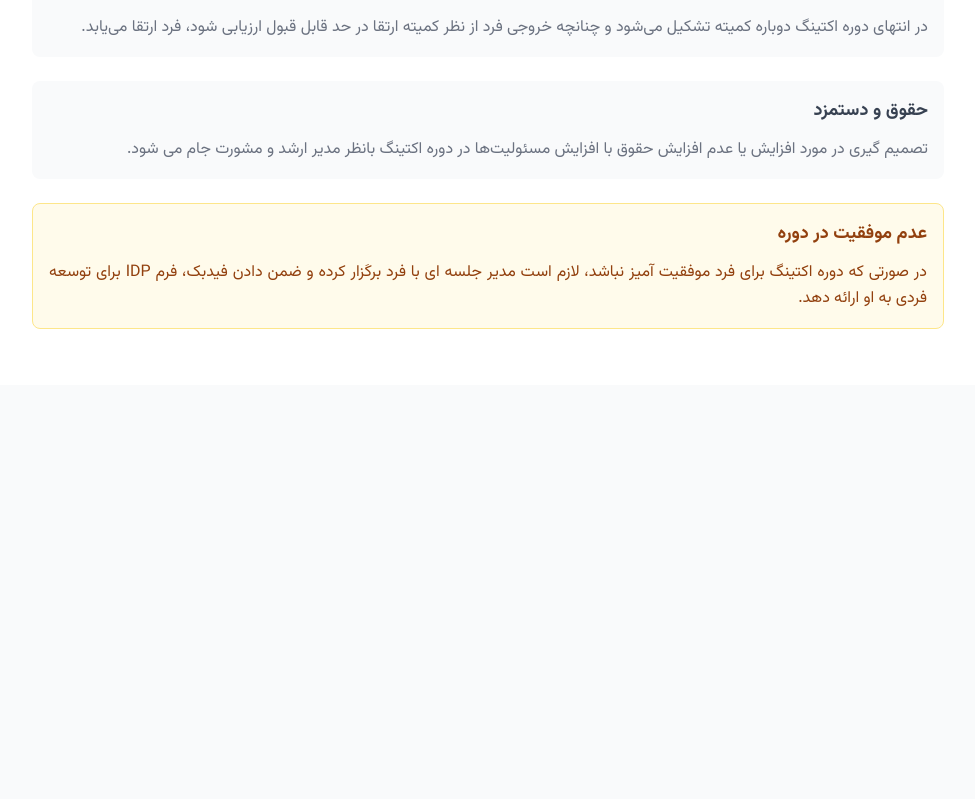
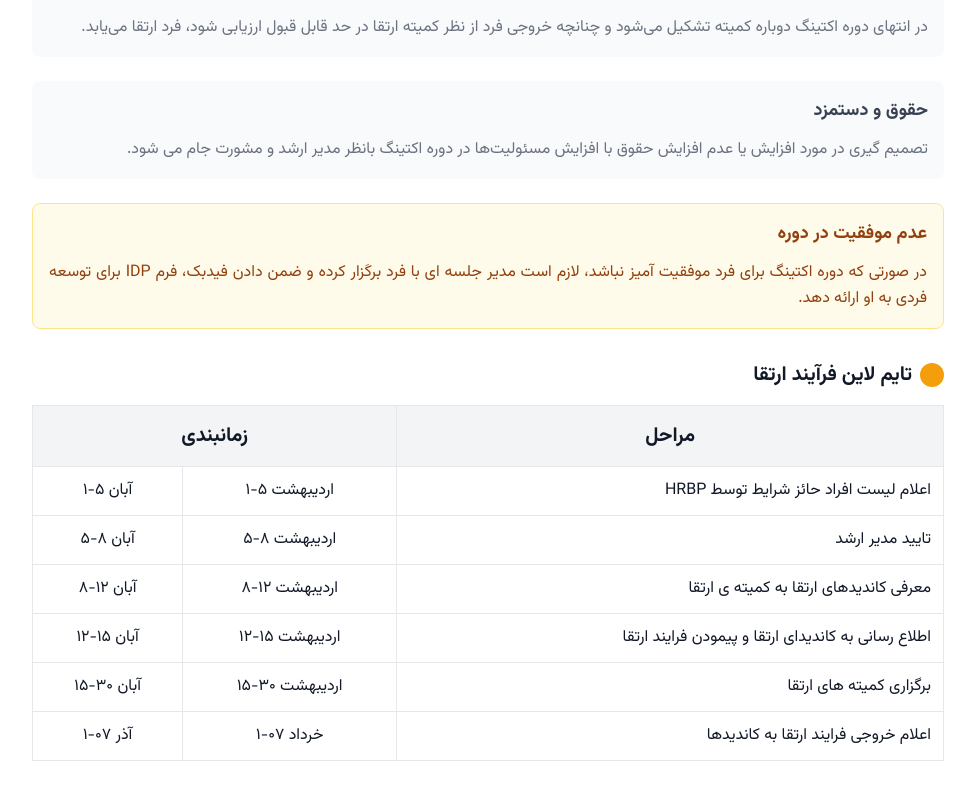
Before and after one commit to espitman/jbm-hr-life, a Nuxt app: page /promotion in a window 1280 px wide. Shown: the part 7772-8571 px from the top of the page, without its empty margins (24-999 px from the left). Before the commit the page ends 8157 px from the top, so only its background shows below. Built offline with nearby package versions, Linux system fonts and the light colour scheme.

Commit message:
fix: reverse timeline table in Acting component for RTL layout

```diff
--- a/components/promotion/Acting.vue
+++ b/components/promotion/Acting.vue
@@ -50,6 +50,56 @@
         <p class="text-amber-800">در صورتى كه دوره اكتينگ براى فرد موفقيت آمیز نباشد، لازم است مدير جلسه اى با فرد بركَزار كرده و ضمن دادن فيدبک، فرم IDP براى توسعه فردى به او ارائه دهد.</p>
       </div>
     </div>
+
+    <!-- Timeline Table Section -->
+    <div class="mt-8">
+      <h3 class="text-xl font-bold mb-4 flex items-center">
+        <div class="w-6 h-6 rounded-full bg-amber-500 ml-2"></div>
+        تایم لاین فرآیند ارتقا
+      </h3>
+      <div class="overflow-x-auto">
+        <table class="w-full border-collapse bg-white" dir="rtl">
+          <thead>
+            <tr class="bg-gray-100">
+              <th class="text-center p-4 text-xl font-bold border">مراحل</th>
+              <th colspan="2" class="text-center p-4 text-xl font-bold border">زمانبندی</th>
+            </tr>
+          </thead>
+          <tbody>
+            <tr>
+              <td class="text-right p-3 border">اعلام لیست افراد حائز شرایط توسط HRBP</td>
+              <td class="text-center p-3 border">اردیبهشت ۵-۱</td>
+              <td class="text-center p-3 border">آبان ۵-۱</td>
+            </tr>
+            <tr>
+              <td class="text-right p-3 border">تایید مدیر ارشد</td>
+              <td class="text-center p-3 border">اردیبهشت ۸-۵</td>
+              <td class="text-center p-3 border">آبان ۸-۵</td>
+            </tr>
+            <tr>
+              <td class="text-right p-3 border">معرفی کاندیدهای ارتقا به کمیته ی ارتقا</td>
+              <td class="text-center p-3 border">اردیبهشت ۱۲-۸</td>
+              <td class="text-center p-3 border">آبان ۱۲-۸</td>
+            </tr>
+            <tr>
+              <td class="text-right p-3 border">اطلاع رسانی به کاندیدای ارتقا و پیمودن فرایند ارتقا</td>
+              <td class="text-center p-3 border">اردیبهشت ۱۵-۱۲</td>
+              <td class="text-center p-3 border">آبان ۱۵-۱۲</td>
+            </tr>
+            <tr>
+              <td class="text-right p-3 border">برگزاری کمیته های ارتقا</td>
+              <td class="text-center p-3 border">اردیبهشت ۳۰-۱۵</td>
+              <td class="text-center p-3 border">آبان ۳۰-۱۵</td>
+            </tr>
+            <tr>
+              <td class="text-right p-3 border">اعلام خروجی فرایند ارتقا به کاندیدها</td>
+              <td class="text-center p-3 border">خرداد ۰۷-۱</td>
+              <td class="text-center p-3 border">آذر ۰۷-۱</td>
+            </tr>
+          </tbody>
+        </table>
+      </div>
+    </div>
   </div>
 </template>
 
```
